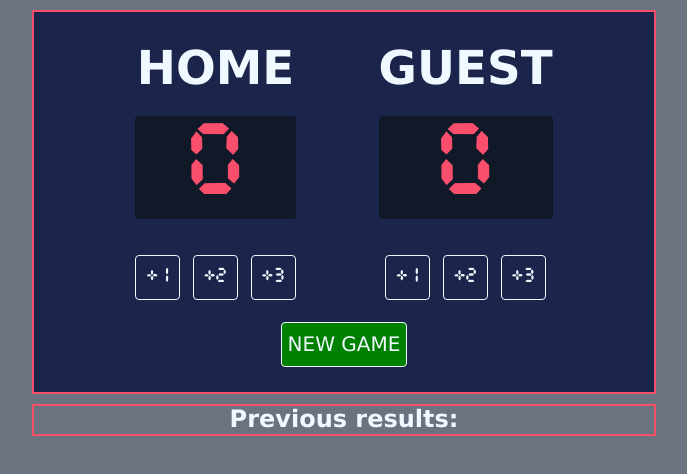
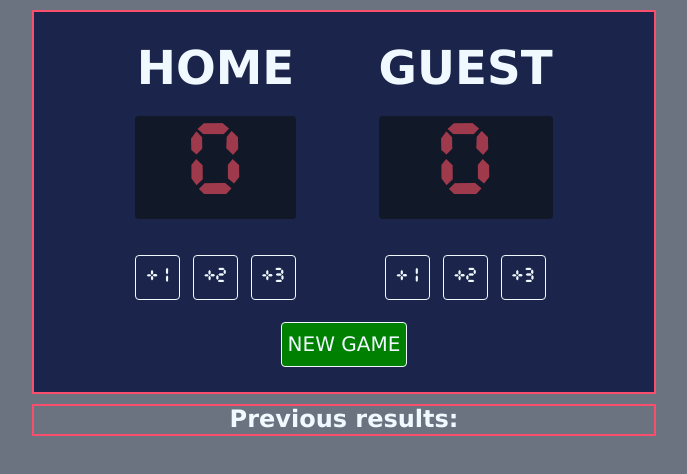
Before and after one commit to springdmitry/Basketball-Scoreboard, a plain HTML site: page index.html in a window 1280 px wide. Shown: the whole page, without its empty margins (296-983 px from the left). Drawn offline with nearby package versions, Linux system fonts and the light colour scheme.

Commit message:
Update index.css

```diff
--- a/index.css
+++ b/index.css
@@ -53,9 +53,9 @@ button {
     background: inherit;
 }
 
-#home-score,#guest-score {
+#home-score, #guest-score {
     font-family: Cursed Timer ULiL;
-    color: #F94F6D;
+    color: #9f3a4c;
     background: #111827;
     font-weight: 300;
     font-size: 90px;
```
